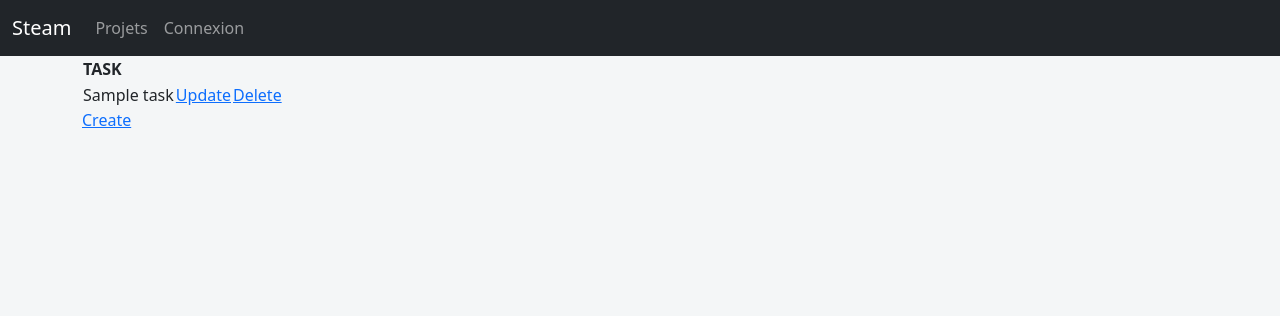
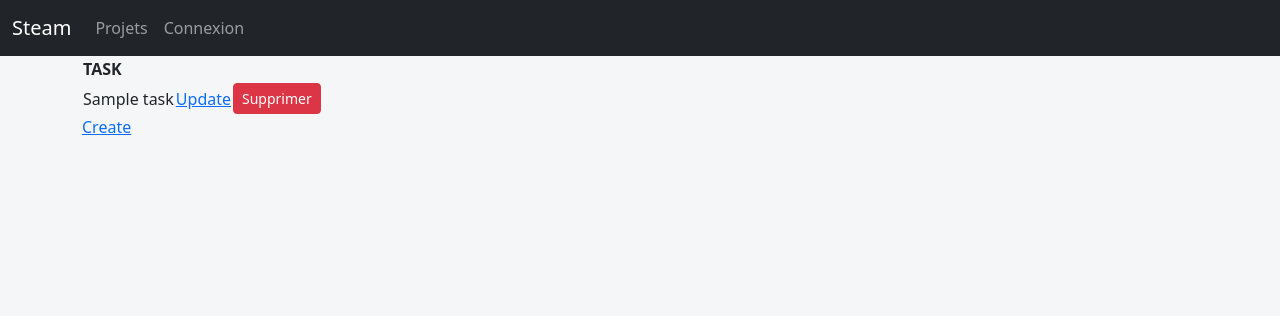
Before and after one commit to Steam-INFOM114/steam, a Django app: template src/steam/core/templates/tasks/tasks.html in a window 1280 px wide. Shown: the top 316 px of the page. Run offline with Django 3.2, Linux system fonts and the light colour scheme; the template is opened without the code that fills it: most values are stand-ins (such as "Sample title", 1, 10 or a date in 2020); some libraries are stand-ins or nearby versions.

Commit message:
Update src/steam/core/templates/tasks/tasks.html
Co-authored-by: abdelgad <59240245+abdelgad@users.noreply.github.com>

```diff
--- a/src/steam/core/templates/tasks/tasks.html
+++ b/src/steam/core/templates/tasks/tasks.html
@@ -9,7 +9,12 @@
     <tr>
         <td>{{task.name}}</td>
         <td><a href="{% url 'task-update' task.id %}">Update</a></td>
-        <td><a href="{% url 'task-delete' task.id %}">Delete</a></td>
+        <td>
+          <form method="post" action="{% url 'task-delete' task.id %}">
+            {% csrf_token %}
+            <button type="submit" class="btn btn-danger btn-sm">Supprimer</button>
+          </form>
+        </td>
     </tr>
     {% empty %}
         <h3>No tasks</h3>
```
